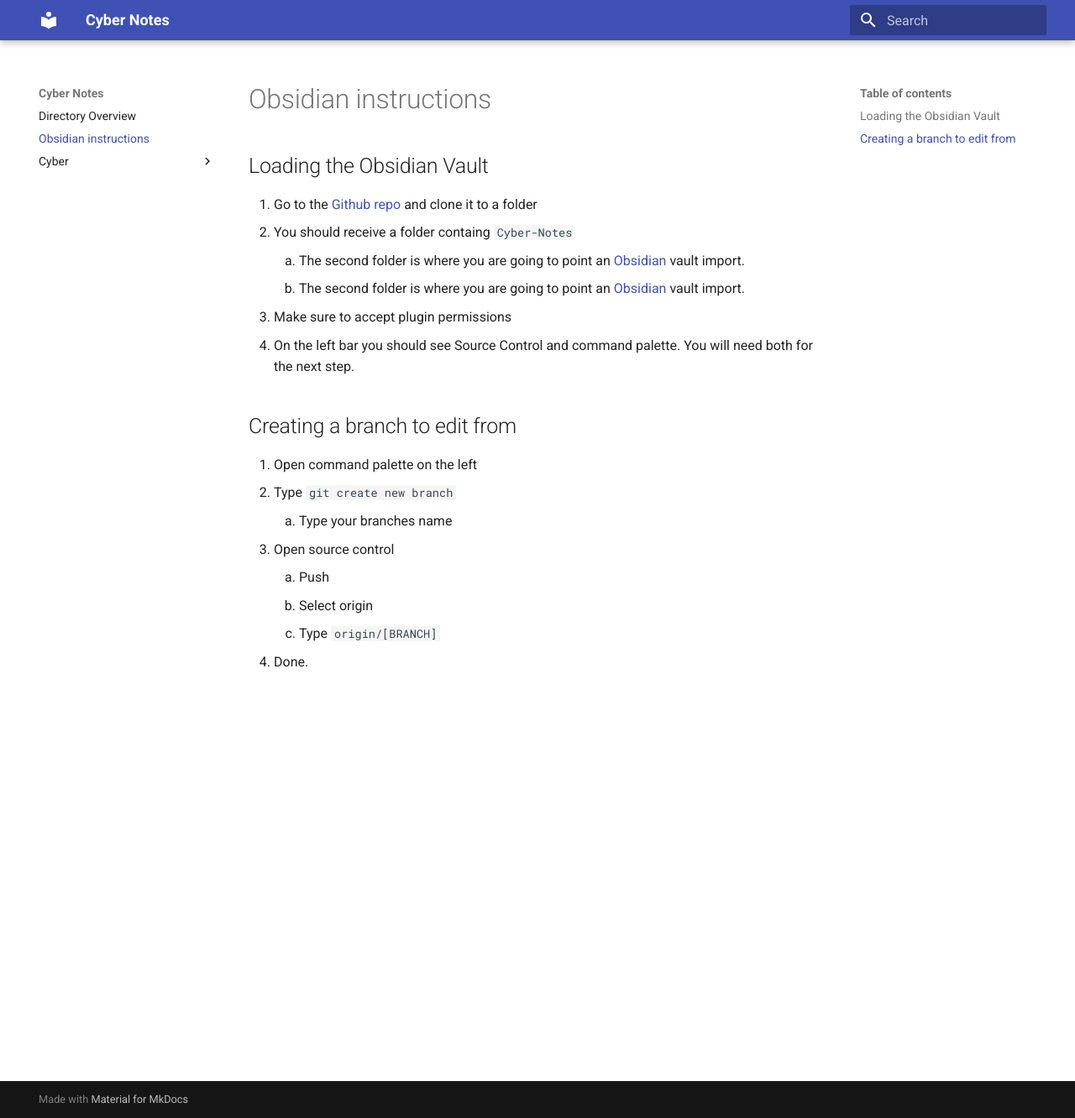
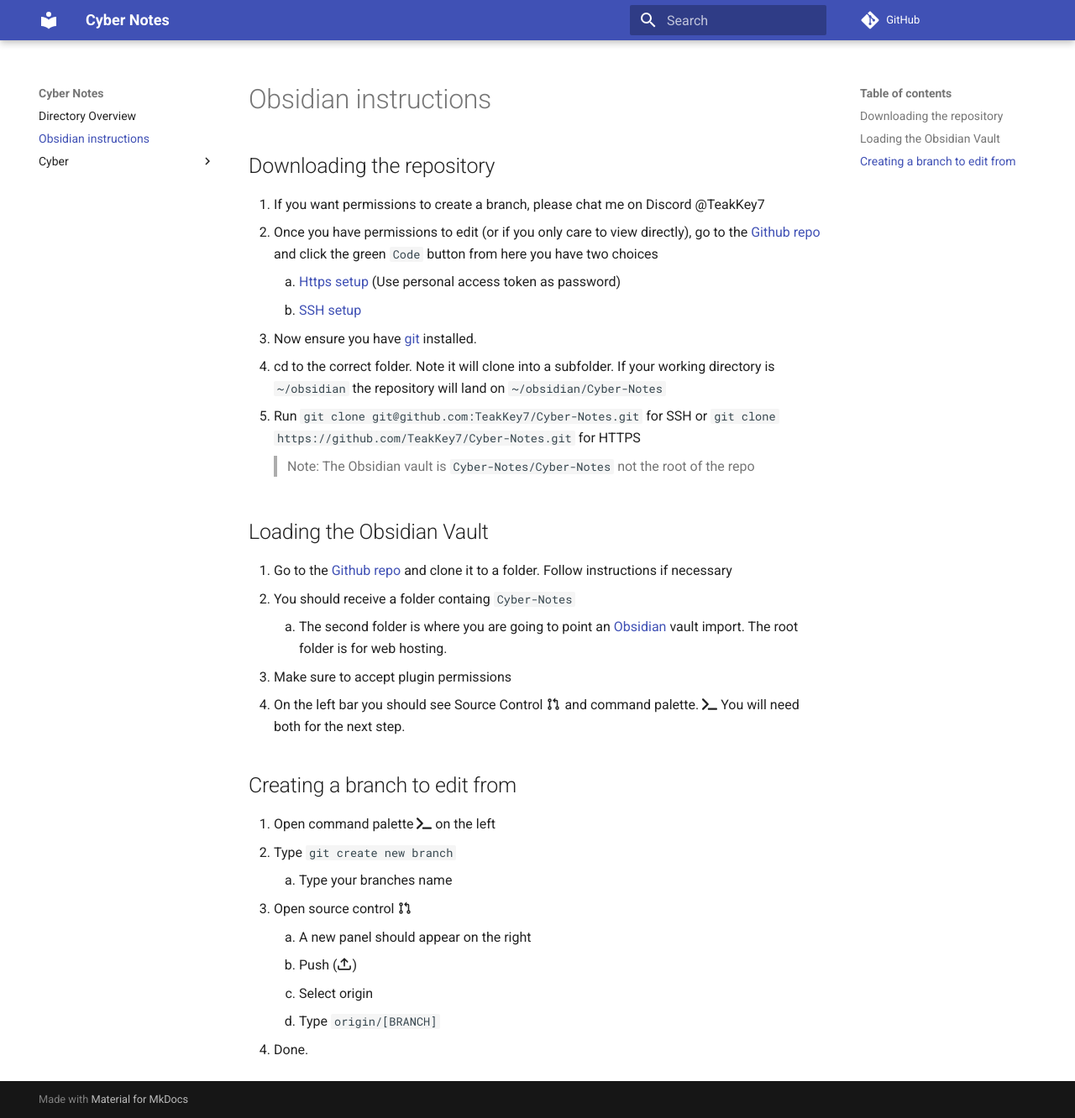
Before and after one commit to TeakKey7/Cyber-Notes, an MkDocs documentation site: the page built from Cyber-Notes/git-instructions.md, in a window 1280 px wide and 1332 px high. Shown: the whole window at 84% size. Built offline with MkDocs 1.6.1 and Material for MkDocs 9.7.7, drawn with Linux system fonts in a browser that asks for light colours; comment, search, counter and statistics services are not loaded.

Commit message:
vault backup: 2025-01-31 14:08:13

```diff
--- a/Cyber-Notes/git-instructions.md
+++ b/Cyber-Notes/git-instructions.md
@@ -1,18 +1,27 @@
 # Obsidian instructions
 
+## Downloading the repository
+1. If you want permissions to create a branch, please chat me on Discord @TeakKey7
+2. Once you have permissions to edit (or if you only care to view directly), go to the [Github repo](https://github.com/TeakKey7/Cyber-Notes) and click the green `Code` button from here you have two choices
+	1. [Https setup](https://docs.github.com/en/authentication/keeping-your-account-and-data-secure/about-authentication-to-github#https) (Use personal access token as password)
+	2. [SSH setup](https://docs.github.com/en/authentication/keeping-your-account-and-data-secure/about-authentication-to-github#ssh)
+3. Now ensure you have [git](https://git-scm.com/downloads) installed.
+4. cd to the correct folder. Note it will clone into a subfolder. If your working directory is `~/obsidian` the repository will land on `~/obsidian/Cyber-Notes`
+5. Run `git clone git@github.com:TeakKey7/Cyber-Notes.git` for SSH or `git clone https://github.com/TeakKey7/Cyber-Notes.git` for HTTPS
+> Note: The Obsidian vault is `Cyber-Notes/Cyber-Notes` not the root of the repo
 ## Loading the Obsidian Vault
-1. Go to the [Github repo](https://github.com/TeakKey7/Cyber-Notes) and clone it to a folder
-2. You should receive a folder containg `Cyber-Notes`
-	1. The second folder is where you are going to point an [Obsidian]() vault import.
-	2. The second folder is where you are going to point an [Obsidian](https://obsidian.md/) vault import.
-3. Make sure to accept plugin permissions
-4. On the left bar you should see Source Control and command palette. You will need both for the next step.
+6. Go to the [Github repo](https://github.com/TeakKey7/Cyber-Notes) and clone it to a folder. Follow instructions if necessary
+7. You should receive a folder containg `Cyber-Notes`
+	1. The second folder is where you are going to point an [Obsidian]() vault import. The root folder is for web hosting.
+8. Make sure to accept plugin permissions
+9. On the left bar you should see Source Control :material-source-pull: and command palette. :fontawesome-solid-terminal: You will need both for the next step.
 ## Creating a branch to edit from
-5. Open command palette on the left
-6. Type `git create new branch`
+1. Open command palette :fontawesome-solid-terminal: on the left
+2. Type `git create new branch`
 	1. Type your branches name
-7. Open source control
-	1. Push
-	2. Select origin
-	3. Type `origin/[BRANCH]`
-8. Done.
+3. Open source control :material-source-pull:
+	1. A new panel should appear on the right
+	2. Push (:octicons-upload-16:)
+	3. Select origin
+	4. Type `origin/[BRANCH]`
+4. Done.
--- a/mkdocs.yml
+++ b/mkdocs.yml
@@ -1,12 +1,17 @@
 site_name: 'Cyber Notes'  # Customize your site name
+repo_url: https://github.com/teakkey7/Cyber-Notes
 docs_dir: Cyber-Notes
 markdown_extensions:
   - admonition  # For note blocks like warnings, tips, etc.
   - codehilite  # Syntax highlighting for code blocks
   - pymdownx.details
   - pymdownx.superfences
+  - attr_list
+  - pymdownx.emoji:
+      emoji_index: !!python/name:material.extensions.emoji.twemoji
+      emoji_generator: !!python/name:material.extensions.emoji.to_svg
 use_directory_urls: true
-extra:
-  navigation_depth: 1  # Prevent headers from being used as links
+#extra:
+  # navigation_depth: 1  # Prevent headers from being used as links
 theme:
   name: material  # You can replace with another theme if preferred
```
Also changed, not shown: Cyber-Notes/Cyber/Blue-Team/Linux/Linux-investigation.md (+21 -27 lines), Cyber-Notes/Cyber/System-Admin/Linux-CLI.md (+4 -4 lines), Cyber-Notes/Cyber/System-Admin/Windows-CLI.md (+4 -5 lines), Cyber-Notes/index.md (+4 -0 lines), 1 other file.
